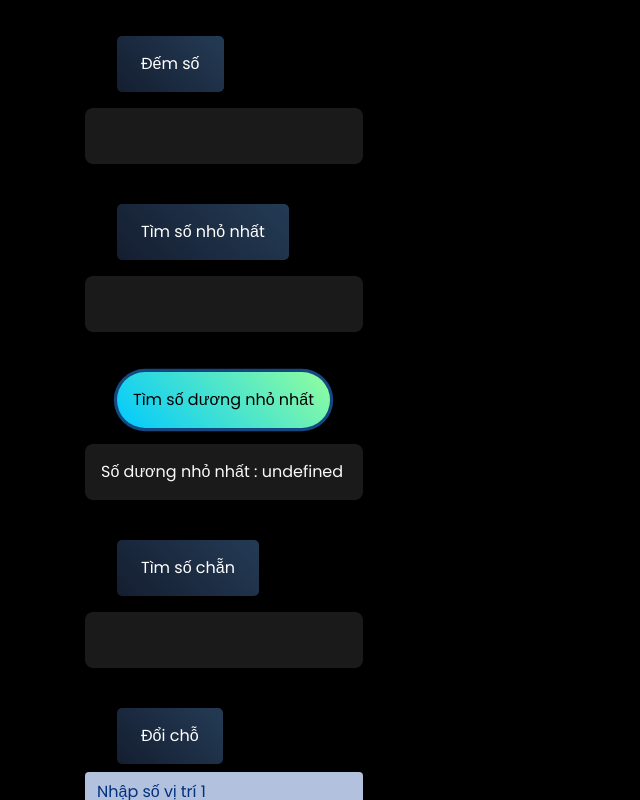
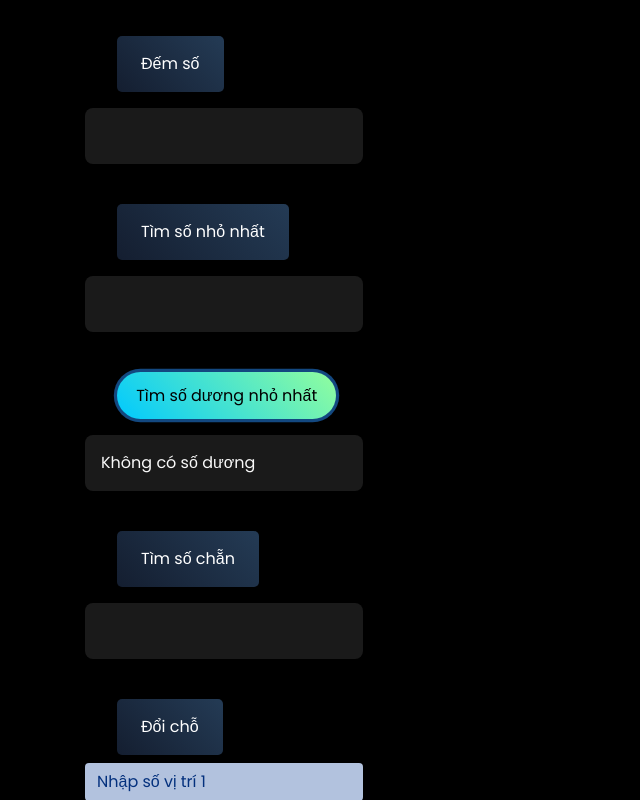
Before and after one commit to chigiaongocnguyen278/BAITAP3-JS-GIAO, a plain HTML site: page index.html in a window 1280 px wide. Both pictures are taken after a click on the button "Tìm số dương nhỏ nhất". Shown: the part 584-1384 px from the top of the page, without its empty margins (0-640 px from the left). Drawn offline with nearby package versions, Linux system fonts and the light colour scheme.

Commit message:
update ver1

```diff
--- a/css/style.css
+++ b/css/style.css
@@ -60,6 +60,7 @@ body {
   font-size: 16px;
 
 }
+
 input.SwapIndex1,input.SwapIndex2{
   border: none;
   background-color:#b2c2de;
@@ -77,11 +78,11 @@ input.SwapIndex1::placeholder, input.SwapIndex2::placeholder{
 
   background-image: linear-gradient(45deg, #141E30 0%, #243B55 100%);
 
-  color: white;
+  color: #ffffff;
   border: none;
   border-radius: 5px;
   cursor: pointer;
-  transition: width 0.5s;
+
   border-radius: 0.5s;
 }
 .btn1:focus {
@@ -89,7 +90,7 @@ input.SwapIndex1::placeholder, input.SwapIndex2::placeholder{
   background-image: linear-gradient(45deg, #00C9FF 0%, #92FE9D 100%);
   border-radius: 50px;
   color: #000000;
-  padding : 1rem 1rem;
+  padding : 0.7rem 1.2rem;
 }
 .txtOutput{
   border: 0;
--- a/js/main.js
+++ b/js/main.js
@@ -132,13 +132,9 @@ document.querySelector("#btnMin").onclick = toFindMin;
            2.2 Lấy các số dương từ mảng cũ và lưu vào trong mảng mới
            2.3 Kiểm tra mảng mới có phần tử hay không. Nếu có thì bắt đầu đi tìm giá trị dương nhỏ nhất. Ngược lại thì thông báo không có số dương
 
- *         2.2 Duyệt mảng : lấy từng số trong mảng so sánh với min
-               Nếu có số nhỏ hơn => lưu số nhỏ hơn vào min
-           2.3 Hét mảng => số nhỏ nhất được chứa trong biến min
-
  *      B3: hiển thị kết quả
  * Khối 3: output
- *  số nhỏ nhất
+ *
  */
 
 
@@ -147,7 +143,7 @@ document.querySelector("#btnMin").onclick = toFindMin;
 function toFindMinPositiveNum(){
     var newArray1 = array.filter(item => item > 0);
 
-    if( newArray1 != []) {
+    if( newArray1.length) {
 
         var minPositiveNum = newArray1[0];
         for (let i = 1; i < newArray1.length; i++) {
@@ -155,46 +151,74 @@ function toFindMinPositiveNum(){
         }
     document.querySelector(".result4").innerHTML =`Số dương nhỏ nhất : ${minPositiveNum}`;
     } else {
-    document.querySelector(".result4").innerHTML =`Không có số dương trong mảng`;
+    document.querySelector(".result4").innerHTML =`Không có số dương `;
     }
 
 }
-
-
 
 document.querySelector("#btnMinPositive").onclick = toFindMinPositiveNum;
 
 // 5. Tìm số chẵn cuối cùng
 
+/**
+ *
+ * Khối 1: input
+ *      Lấy dữ liệu từ mảng đã nhập
+ * Khối 2:
+ *      B1:  khi user click
+ *      + tạo hàm tìm số chẵn cuối cùng
+ *      + gán hàm vào sự kiện click của button
+        B2: trong hàm :
+           2.1 Tạo thêm 1 mảng mới dùng để chứa các số chẵn. Nếu không có thì trả về -1
+           2.2 Lấy các số chẵn từ mảng cũ và lưu vào trong mảng mới
+ *         2.3 Tìm số chẵn có index lớn nhất
+
+ *      B3: hiển thị kết quả
+ * Khối 3: output
+ *  số chẵn cuối cùng
+ */
+
 
 function findLastEvenNum(){
     var newArray2 = array.filter(item => item % 2 == 0);
 
-    var lastEvenNum = (newArray2.length>0) ? newArray2[newArray2.length -1] :-1;
+    if (newArray2.length) {
+
+    var lastEvenNum =  newArray2[newArray2.length -1];
 
     document.querySelector(".result5").innerHTML =`Số chẵn cuối cùng : ${lastEvenNum}`;
+
+    } else {
+
+    document.querySelector(".result5").innerHTML = -1;
+
 }
-
+}
 
 document.querySelector("#btnEvenNum").onclick = findLastEvenNum;
 
 
 // 6. Đổi chỗ
+/**
+ *
+ * Khối 1: input
+ *      Lấy dữ liệu từ mảng đã nhập
+ * Khối 2:
+ *      B1:  khi user click
+ *      + tạo hàm đổi chỗ
+ *      + gán hàm vào sự kiện click của button
+        B2: trong hàm :
+           2.1 Tạo biến index1 = vị trí 1 , tạo biến index2 = vị trí 2
+           2.2 Gọi hàm đổi chỗ của JS và gắn vị trí muốn hoán đổi
+ *      B3: hiển thị kết quả
+ * Khối 3: output
+ *
+ */
 
 function toSwap(){
 
-    // var cloneArray =[...array];
 
-    // var index1 = Number(document.querySelector(".SwapIndex1").value);
-    // var index2 = Number(document.querySelector(".SwapIndex2").value);
-
-    // [ cloneArray[index1], cloneArray[index2]]=[cloneArray[index2], cloneArray[index1]];
-
-
-    // document.querySelector(".result6").innerHTML =`Mảng sau khi đổi chỗ : ${cloneArray}`;
-
-
-     var index1 = Number(document.querySelector(".SwapIndex1").value);
+    var index1 = Number(document.querySelector(".SwapIndex1").value);
     var index2 = Number(document.querySelector(".SwapIndex2").value);
 
      [ array[index1], array[index2]]=[array[index2], array[index1]];
@@ -214,6 +238,20 @@ document.querySelector("#btnSwap").onclick = toSwap;
 
 
 // 7. Sắp xếp tăng dần
+/**
+ *
+ * Khối 1: input
+ *      Lấy dữ liệu từ mảng đã nhập
+ * Khối 2:
+ *      B1:  khi user click
+ *      + tạo hàm sắp xếp tăng dần
+ *      + gán hàm vào sự kiện click của button
+        B2: trong hàm :
+            Gọi hàm sắp xếp của JS (.sort() và truyền vào ham này callback function để sắp xếp tăng dần)
+ *      B3: hiển thị kết quả
+ * Khối 3: output
+ *  hàm được sắp xếp theo thứ tự tăng dần
+ */
 function sortArray(){
         array.sort(function(a,b){
             return a -b;
@@ -226,6 +264,23 @@ document.querySelector("#btnSortArray").onclick = sortArray;
 
 
 // 8. Tìm số nguyên tố đầu tiên
+/**
+ *
+ * Khối 1: input
+ *      Lấy dữ liệu từ mảng đã nhập
+ * Khối 2:
+ *      B1:  khi user click
+ *      + tạo hàm tìm số nguyên tố đầu tiên
+ *      + gán hàm vào sự kiện click của button
+        B2: trong hàm :
+           2.1 Tạo hàm kiêm tra 1 số có phải số nguyên tố hay không
+           2.2 Trong hàm tìm số nguyên tố đầu tiên:
+         Duyệt mảng => phần tử nào có giá trị thỏa mãn hàm kiểm tra trên thì dừng hàm, không duyệt tiếp mảng
+         Nếu duyệt hết mảng mà không có số nguyên => trả về -1
+ *      B3: hiển thị kết quả
+ * Khối 3: output
+ *  số nguyên tố đầu tiên
+ */
 
 
 
@@ -247,15 +302,10 @@ function isPrime(num){
 
 function findFirstPrime (){
 
-
-
     for (let i = 0; i < array.length; i++){
 
         if (isPrime(array[i])) {
-
-
           document.querySelector(".result8").innerHTML =`Số nguyên tố đầu tiên : ${ array[i]}`;
-
              break;
 
         } else{
@@ -271,7 +321,23 @@ document.querySelector("#btnPrimeNum").onclick =  findFirstPrime ;
 
 
 // 9. Đếm số nguyên
-
+/**
+ *
+ * Khối 1: input
+ *      Lấy dữ liệu từ mảng đã nhập
+ * Khối 2:
+ *      B1:  khi user click
+ *      + tạo hàm đếm số nguyên
+ *      + gán hàm vào sự kiện click của button
+        B2: trong hàm :
+           2.1 Tạo biến đếm số nguyên
+           2.2
+         Duyệt mảng => phần tử nào có giá trị thỏa mãn hàm Number.Integer() là true thì tăng biến đếm số nguyên lên 1
+         Nếu duyệt hết mảng mà không có số nguyên => trả về 0
+ *      B3: hiển thị kết quả
+ * Khối 3: output
+ *  số nguyên tố đầu tiên
+ */
 
 function toCountInteger(){
     var countInt = 0;
@@ -290,11 +356,29 @@ document.querySelector("#btnCountInteger").onclick = toCountInteger;
 
 
 // 10. So sánh số lượng số âm và dương
+/**
+ *
+ * Khối 1: input
+ *      Lấy dữ liệu từ mảng đã nhập
+ * Khối 2:
+ *      B1:  khi user click
+ *      + tạo hàm so sánh
+ *      + gán hàm vào sự kiện click của button
+        B2: trong hàm :
+           2.1 Tạo biến đếm số âm, biến đếm số dương
+           2.2
+         Duyệt mảng => phần tử nào có giá trị >0 => biến đếm số dương tăng lên 1
+         Ngược lại, biến đếm số âm tăng lên 1
+           2.3 So sánh hai biến đếm
+ *      B3: hiển thị kết quả
+ * Khối 3: output
+ *
+ */
+
 
 function toCompare(){
     var countNegative = 0;
     var countPositive= 0;
-
 
     for (let i = 0; i < array.length; i++) {
         if (array[i] > 0 ){
@@ -314,8 +398,6 @@ function toCompare(){
         sign =" = ";
     }
 
-
-
     document.querySelector(".result10").innerHTML =`Số âm ${sign} số dương` ;
 }
 document.querySelector("#btnCompare").onclick = toCompare;
```
Also changed, not shown: index.html (+13 -13 lines).
